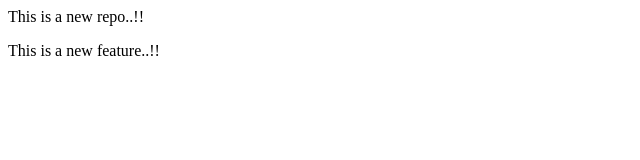
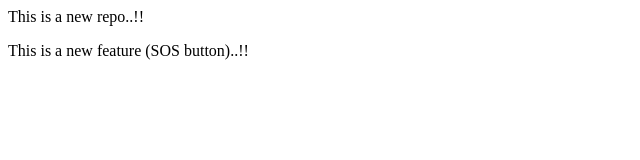
Before and after one commit to vaishvi-dholakia/Local_Repo, a plain HTML site: page index.html in a window 1280 px wide. Shown: the full height of the page, 0-640 px from the left. Drawn offline with Linux system fonts and the light colour scheme.

Commit message:
Added a SOS

```diff
--- a/index.html
+++ b/index.html
@@ -1,2 +1,2 @@
 <p>This is a new repo..!!</p>
-<p>This is a new feature..!!</p>
+<p>This is a new feature (SOS button)..!!</p>
```
